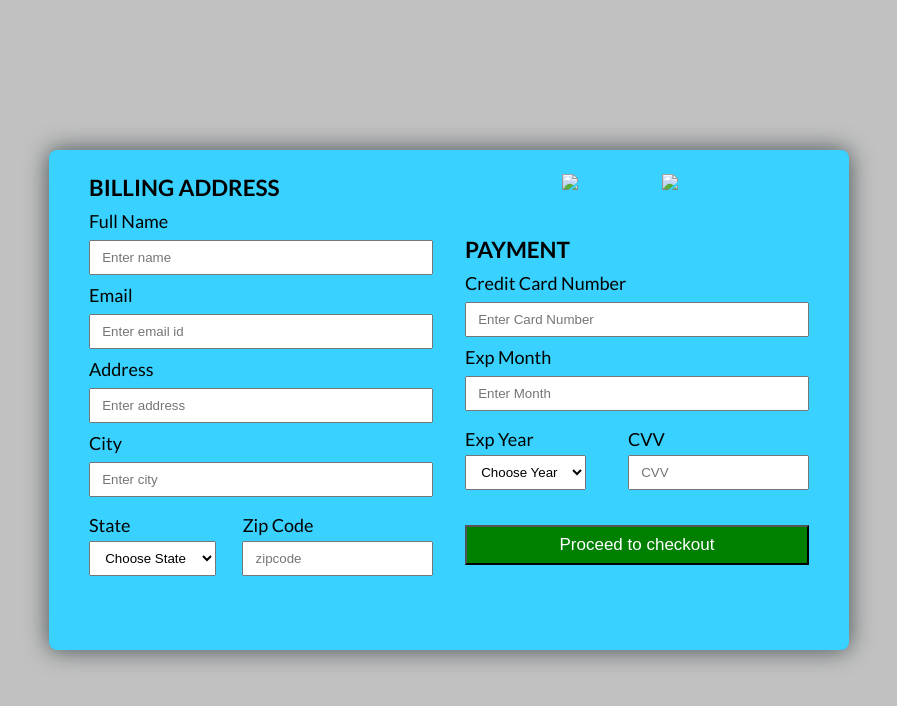
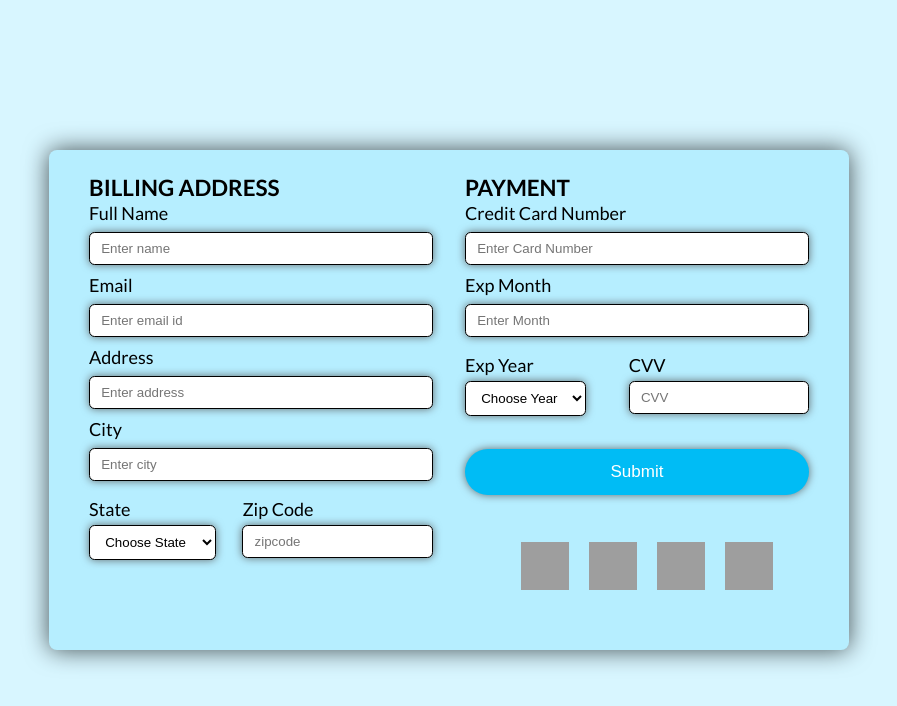
Before and after one commit to swarnab007/Payment-Form, a plain HTML site: page index.html in a window 1280 px wide. Shown: the whole page, without its empty margins (191-1088 px from the left). Drawn offline with Linux system fonts and the light colour scheme; grey boxes are pictures that could not be loaded.

Commit message:
payment-form is modified by soumyajit

```diff
--- a/index.html
+++ b/index.html
@@ -15,17 +15,17 @@
                 <form action="#" class="form">
                     <h3>BILLING ADDRESS</h3>
                     <label for="name">Full Name</label>
-                    <input type="text" name="" placeholder="Enter name" required>
+                    <input type="text" name="" placeholder="Enter name" required class="bg-white">
                     <label for="email">Email</label>
-                    <input type="text" name="" placeholder="Enter email id" required>
+                    <input type="text" name="" placeholder="Enter email id" required class="bg-white">
                     <label for="address">Address</label>
-                    <input type="text" name="" placeholder="Enter address" required>
+                    <input type="text" name="" placeholder="Enter address" required class="bg-white">
                     <label for="city">City</label>
-                    <input type="text" name="" placeholder="Enter city" required>
+                    <input type="text" name="" placeholder="Enter city" required class="bg-white">
                     <div id="zip">
                         <div class="state">
                             <label for="statename">State</label>
-                            <select name="" id="">
+                            <select name="" id="" class="bg-white">
                                 <option value="Choose State">Choose State</option>
                                 <option value="West Bengal">West Bengal</option>
                                 <option value="bihar">Bihar</option>
@@ -36,27 +36,22 @@
                         </div>
                         <div class="zipcode">
                             <label for="zipcode">Zip Code</label>
-                            <input type="text" placeholder="zipcode">
+                            <input type="text" placeholder="zipcode" class="bg-white">
                         </div>
                     </div>
                 </form>
             </div>
             <div class="right">
                 <form action="#" class="form">
-                       <div class="cards-list">
-                        <img src="./image/card1.png" width="100px">
-                        <img src="./image/card2.png" width="50px">
-                       </div>
-                    <br><br>
                     <h3>PAYMENT</h3>
                     <label for="cardno">Credit Card Number</label>
-                    <input type="text" name="" placeholder="Enter Card Number">
+                    <input type="text" name="" placeholder="Enter Card Number" class="bg-white">
                     <label for="exp">Exp Month</label>
-                    <input type="text" name="" placeholder="Enter Month">
+                    <input type="text" name="" placeholder="Enter Month" class="bg-white">
                     <div id="zip">
                         <div class="state">
                             <label for="expyear">Exp Year</label>
-                            <select name="" id="">
+                            <select name="" id="" class="bg-white">
                                 <option value="Choose year">Choose Year</option>
                                 <option value="2023">2023</option>
                                 <option value="2024">2024</option>
@@ -66,11 +61,17 @@
                         </div>
                         <div class="zipcode">
                             <label for="cvv">CVV</label>
-                            <input type="text" placeholder="CVV">
+                            <input type="text" placeholder="CVV" class="bg-white">
                         </div>
                     </div>
-                    <button>Proceed to checkout</button>
+                    <button class="blur">Submit</button>
                 </form>
+                <div class="cards-list">
+                    <img width="48" height="48" src="https://img.icons8.com/fluency/48/000000/visa.png" alt="visa"/>
+                    <img width="48" height="48" src="https://img.icons8.com/color/48/mastercard-logo.png" alt="mastercard-logo"/>
+                    <img width="48" height="48" src="https://img.icons8.com/color/48/paypal.png" alt="paypal"/>
+                    <img width="48" height="48" src="https://img.icons8.com/color/48/bhim.png" alt="bhim"/>
+                   </div>
             </div>
         </div>
     </div>
--- a/styles.css
+++ b/styles.css
@@ -11,7 +11,7 @@ body{
 .main-container {
     width: 100vw;
     min-height: 100vh;
-    background-color: #c1c1c1;
+    background-color: #d8f6ff;
     font-size: 1.2rem;
     display: flex;
     justify-content: center;
@@ -20,7 +20,7 @@ body{
 .container {
     max-width: 800px;
     min-height: 500px;
-    background-color: #39d1ff;
+    background-color: #b6eeff;
     filter: drop-shadow( 0 0 0.75rem #424d50);
     display: flex;
     justify-content: space-between;
@@ -42,10 +42,22 @@ form input[type="text"] {
     padding: 0.5rem 0.7rem;
     outline: none;
     margin: 0.5rem 0;
+    background-color: #ffffff;
+    border: 0.002em solid black;
 }
 form label {
     font-size: 18px;
     font-weight: 420;
+}
+.bg-white{
+    background-color: #ffffff;
+    border: 0.002em solid black;
+    border-radius: .35rem;
+    filter: drop-shadow(0 0 0.25rem rgb(98, 106, 109));
+}
+.blur{
+    filter: drop-shadow(0 0 0.25rem rgb(98, 106, 109));
+}
 }
 h3 {
     margin-bottom: 8px;
@@ -55,6 +67,7 @@ h4{
     font-weight: 420;
 }
 .cards-list{
+    margin-top: 1.9rem;
     display: flex;
     align-items: center;
     justify-content: center;
@@ -75,17 +88,28 @@ h4{
 button {
     width: 100%;
     margin-top: 1.7rem;
-    padding: 0.5rem 0;
+    padding: 0.0025rem 0;
     color: white;
-    background-color: green;
+    background-color: #00bcf5;
     font-size: 17px;
     cursor: pointer;
+    border: .85rem solid transparent;
+    border-radius: 5rem;
+}
+.cards-list img{
+    margin-left: 1.25rem;
 }
 button:hover {
-    background-color: darkgreen;
+    background-color: #0097c5;
 }
-@media only screen and (max-width: 750px) {
+@media only screen and (max-width: 768px) {
     .container {
         flex-direction: column;
+        margin: 0 2rem;
     }
 }
+@media only screen and (min-width:769px) and (max-width: 1024px) {
+    .container {
+        margin: 0 2rem;
+    }
+}
```
